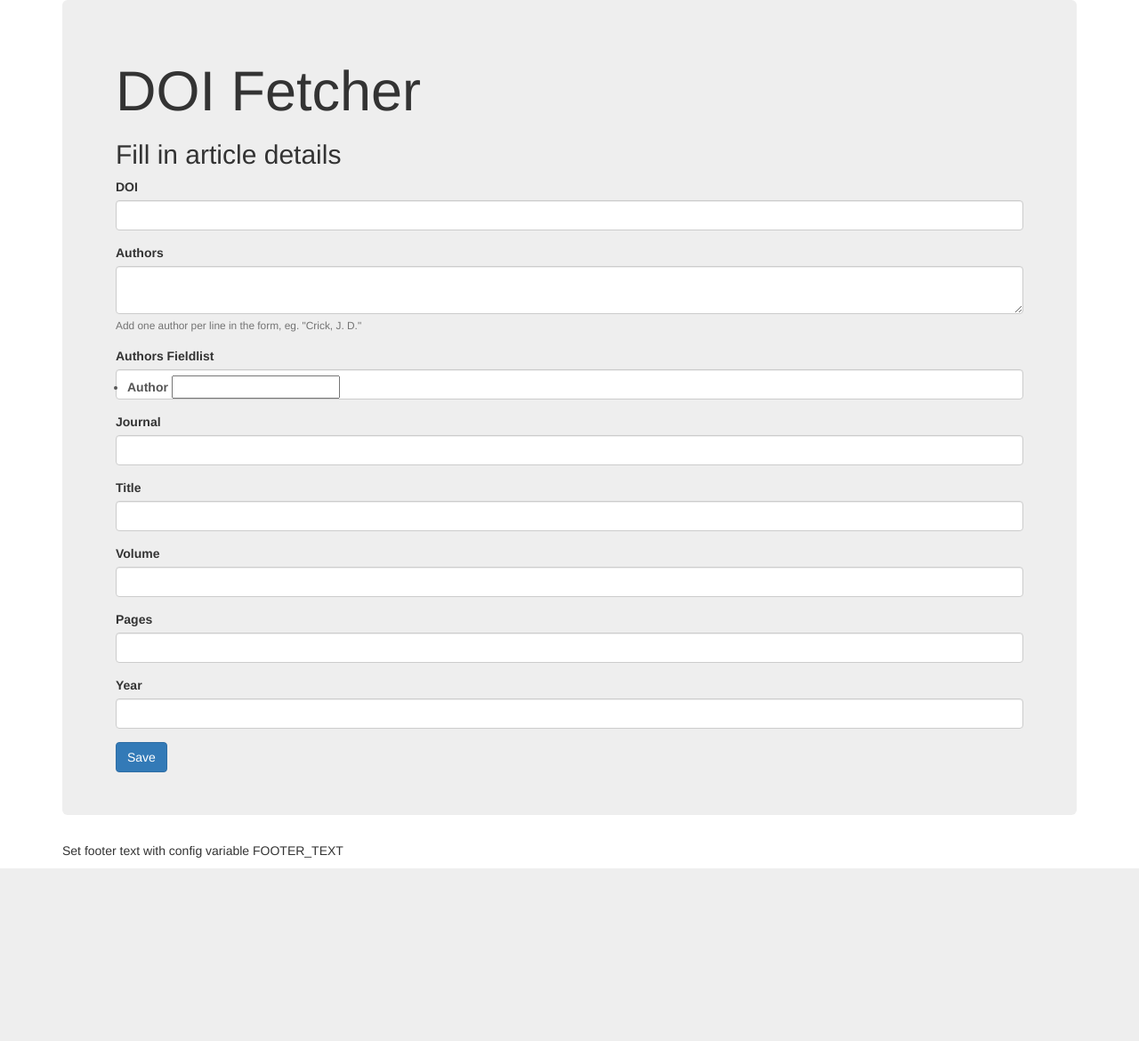
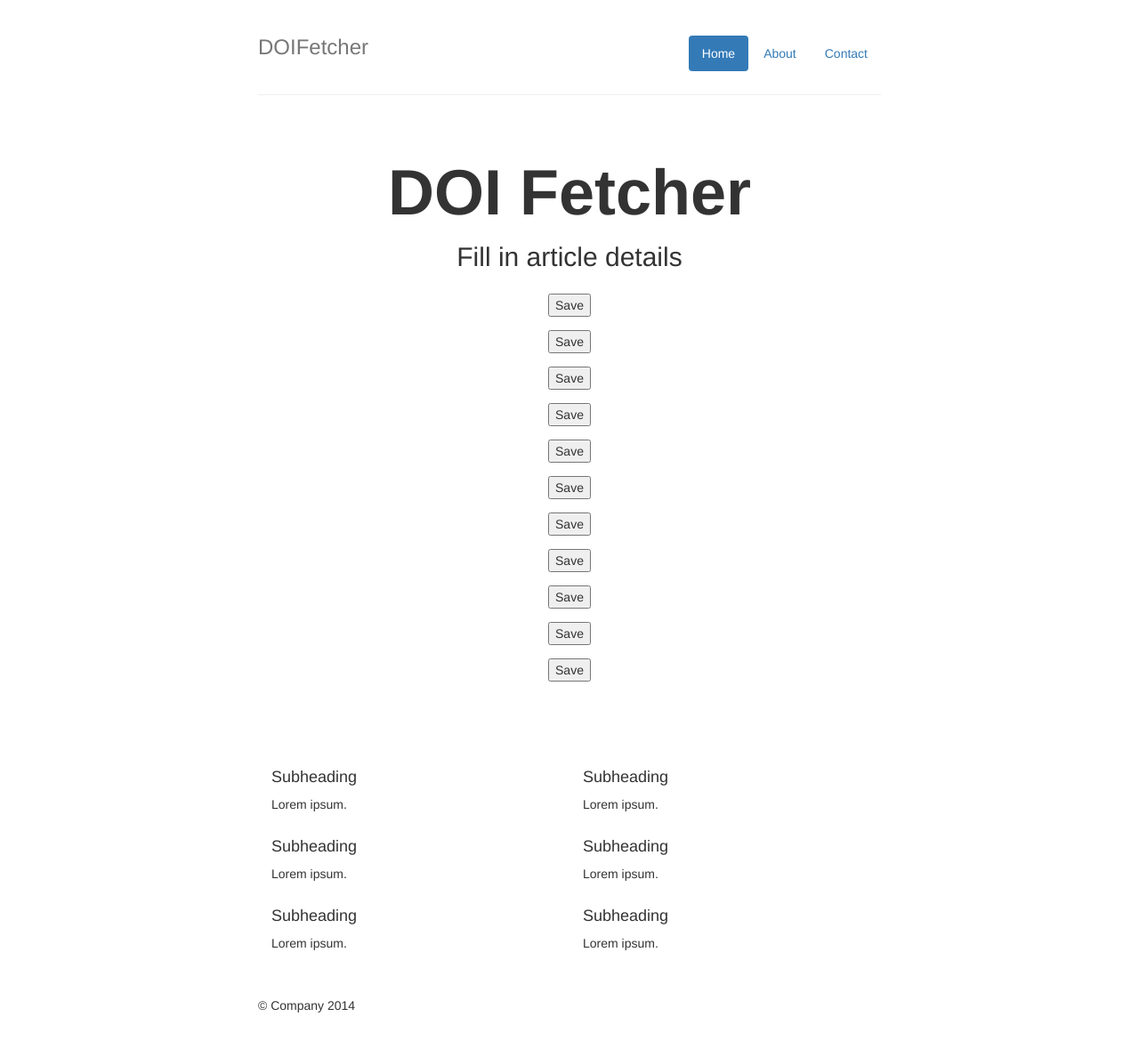
Before and after one commit to juusokorhonen/doifetcher, a Flask app: page /add in a window 1280 px wide. Shown: the whole page at 89% size. Before the commit the page ends 976 px from the top, so only its background shows below. Run offline with Flask 2, Linux system fonts and the light colour scheme; some libraries are stand-ins or nearby versions.

Commit message:
Struggled with layout

```diff
--- a/doifetcher/forms.py
+++ b/doifetcher/forms.py
@@ -2,15 +2,19 @@
 from __future__ import (absolute_import, division, print_function, unicode_literals)
 from flask_wtf import Form
 from wtforms import TextField, TextAreaField, HiddenField, ValidationError, SubmitField, FormField, FieldList, validators
-from wtforms.validators import Required, Optional
+from wtforms.validators import Required, Optional, Regexp
+import re
+
+doi_validator = Regexp("(^$|(doi:)?10\.\d+(.\d+)*/.*)", flags=re.I, message="The provided DOI is invalid - it should look similar to '10.1234/foo.bar'.")
 
 class AddArticleForm(Form):
-	doi_field = TextField(u"DOI", validators=[Required()])
-	authors_field = TextAreaField(u"Authors", description=u"Add one author per line in the form, eg. \"Crick, J. D.\"", validators=[Required()])
-	authors_fieldlist = FieldList(TextField(u"Author"), min_entries=1)
-	journal_field = TextField(u"Journal", validators=[Required()])
-	title_field = TextField(u"Title", validators=[Required()])
-	volume_field = TextField(u"Volume", validators=[Optional()])
-	pages_field = TextField(u"Pages", validators=[Optional()])
-	year_field = TextField(u"Year", validators=[Required()])
-	submit_button = SubmitField("Save")
+    doi_field = TextField(u"DOI", validators=[Required(), doi_validator])
+    authors_field = TextAreaField(u"Authors", description=u"Add one author per line in the form, eg. \"Crick, J. D.\"", validators=[Required()])
+    authors_fieldlist = FieldList(TextField(u"Author"), min_entries=2)
+    journal_field = TextField(u"Journal", validators=[Required()])
+    title_field = TextField(u"Title", validators=[Required()])
+    volume_field = TextField(u"Volume", validators=[Optional()])
+    pages_field = TextField(u"Pages", validators=[Optional()])
+    year_field = TextField(u"Year", validators=[Required()])
+    json_field = HiddenField(u"JSON data", validators=[Optional()])
+    submit = SubmitField("Save")
--- a/doifetcher/frontend/__init__.py
+++ b/doifetcher/frontend/__init__.py
@@ -13,20 +13,21 @@ from doifetcher.forms import *
 frontend = Blueprint(u'Simple GUI', __name__, template_folder='templates')
 
 def validate_doi(doi):
-	return True # Currently everything goes
+    return True # Currently everything goes
 
 @frontend.route('/')
 def welcome_page():
-        return render_template('index.html')
+        form = AddArticleForm()
+        form.validate_on_submit()
+        return render_template('index.html', form=form)
 
 @frontend.route('/add', methods=['GET', 'POST'])
 @frontend.route('/add/<path:doi>', methods=['GET', 'POST'])
 def add(doi=None):
-        if (request.method == 'POST'): # Save data into DB
+        form = AddArticleForm()
+        if (form.validate_on_submit()): # Save data into DB
                 return u"Saving data into DB"
         else: # Showing the add form
-                form = AddArticleForm()
-                form.validate_on_submit()
 
                 if (doi is not None):
                         import requests
@@ -37,6 +38,7 @@ def add(doi=None):
                                 form.doi_field.data = doi
                                 req = requests.get("{}{}".format(url,doi), headers=headers)
                                 if (req.status_code == requests.codes.ok): # Got a response
+                                        form.doi_field.flags.valid = True
                                         # Now populate other field
                                         json_data = req.json()
                                         if (json_data[u'author']):
@@ -57,7 +59,9 @@ def add(doi=None):
                                                 indexed = json_data[u'indexed']
                                                 if (indexed[u'date-parts']):
                                                         form.year_field.data = indexed[u'date-parts'][0][0]
-
+                                else: # Did not receive a proper response
+                                        form.doi_field.errors = u'DOI invalid'
+                                        form.doi_field.flags.valid = False
 
 
                         return render_template('add.html', form=form)
--- a/doifetcher/frontend/templates/add.html
+++ b/doifetcher/frontend/templates/add.html
@@ -32,7 +32,23 @@ $(document).ready(function() {
 
 
 
-{% block content_upper %}
+{% block contentbody %}
 	<h2>Fill in article details</h2>
-	{{ wtf.quick_form(form, button_map={'submit_button': 'primary'}) }}
+    <form class="form-horizontal" role="form" method="POST" action="{{ url_for('.add') }}">
+        {{ form.hidden_tag() }}
+
+        {% for field in form %}
+        <div class="form-group">
+            {% if field.label == 'doi_field' %}}
+
+            {% else %}
+
+            {% endif %}
+        </div>
+        {{ form.submit() }}
+        {% endfor %}
+
+
+    </form>
+
 {% endblock %}
--- a/doifetcher/frontend/templates/base.html
+++ b/doifetcher/frontend/templates/base.html
@@ -1,28 +1,93 @@
 {% extends "bootstrap/base.html" %}
+{% import "bootstrap/fixes.html" as fixes %}
 {% import "bootstrap/wtf.html" as wtf %}
-{% import "bootstrap/fixes.html" as fixes %}
 
-{% block title %}DOIFetcher{% endblock %}
+{% block styles %}
+{{super()}}
+<style>
+body {
+    padding-top: 20px;
+    padding-bottom: 20px;
+}
+.container-narrow {
+    margin: 0 auto;
+    max-width: 700px;
+}
+.container-narrow > hr {
+    margin: 40px 0 0 0;
+}
+.jumbotron {
+    margin: 5px 0;
+    text-align: center;
+    background-color: white;
+}
+.jumbotron h1 {
+    font-size: 72px;
+    line-height: 1;
+    font-weight: bold;
+}
+.jumbotron .btn {
+    font-size: 21px;
+    padding: 14px 24px;
+}
+.marketing {
+    margin: 40px 0;
+}
+.marketing p + h4 {
+    margin-top: 28px;
+}
+</style>
+{% endblock %}
+
+{% block body %}
+<div class="container-narrow">
+{{ super() }}
+</div>
+{% endblock %}
+
+{% block navbar %}
+    <ul class="nav nav-pills pull-right">
+        <li class="active"><a href="#">Home</a></li>
+        <li><a href="#">About</a></li>
+        <li><a href="#">Contact</a></li>
+    </ul>
+    <h3 class="text-muted">DOIFetcher</h3>
+    <hr />
+{% endblock %}
 
 {% block content %}
-<div class="container">
 <div class="jumbotron">
     <h1>DOI Fetcher</h1>
-		{% block content_upper %}
-		<p>Highlighted content</p>
+    {% block contentbody %}
+    <p class="lead">Highlighted content</p>
+    <a class="btn btn-large btn-success" href="#">Example button!</a>
+    {% endblock %}
+</div>
+
+<div class="row marketing">
+    {% block marketing %}
+    <div class="col-md-6">
+        <h4>Subheading</h4>
+        <p>Lorem ipsum.</p>
+        <h4>Subheading</h4>
+        <p>Lorem ipsum.</p>
+        <h4>Subheading</h4>
+        <p>Lorem ipsum.</p>
+    </div>
+    <div class="col-md-6">
+        <h4>Subheading</h4>
+        <p>Lorem ipsum.</p>
+        <h4>Subheading</h4>
+        <p>Lorem ipsum.</p>
+        <h4>Subheading</h4>
+        <p>Lorem ipsum.</p>
+    </div>
     {% endblock %}
 </div>
 
 <div class="footer">
-		{% block content_footer %}
-		<p>{% if config['FOOTER_TEXT'] %}{{ config['FOOTER_TEXT'] }}{% else %}Set footer text with config variable FOOTER_TEXT{% endif %}</p>
+    {% block footer %}
+    <p>&copy; Company 2014</p>
     {% endblock %}
 </div>
-
-</div>
 {% endblock %}
-
-{% block head %}
-{{super()}}
-{{fixes.ie8()}}
-{% endblock %}
--- a/doifetcher/model/__init__.py
+++ b/doifetcher/model/__init__.py
@@ -49,8 +49,9 @@ class Article(db.Model):
             backref=db.backref('articles', lazy='dynamic'))
     pub_date = db.Column(db.DateTime)
     add_date = db.Column(db.DateTime)
+    json_data = db.Column(db.Text)
 
-    def __init__(self, doi, title, journal, pub_date, add_date=None):
+    def __init__(self, doi, title, journal, pub_date, json_data=None, add_date=None):
         self.doi = doi
         self.title = title
         self.journal = journal
@@ -59,6 +60,7 @@ class Article(db.Model):
             add_date = datetime.utcnow()
         self.add_date = add_date
         self.journal = journal
+        self.json_data = json_data
 
     def __repr__(self):
         return '<Article %r>' % self.doi
```
Also changed, not shown: doifetcher/__init__.py (+15 -15 lines), doifetcher/frontend/templates/index.html (+9 -17 lines). Lines whose indentation alone changed are shown as unchanged.
